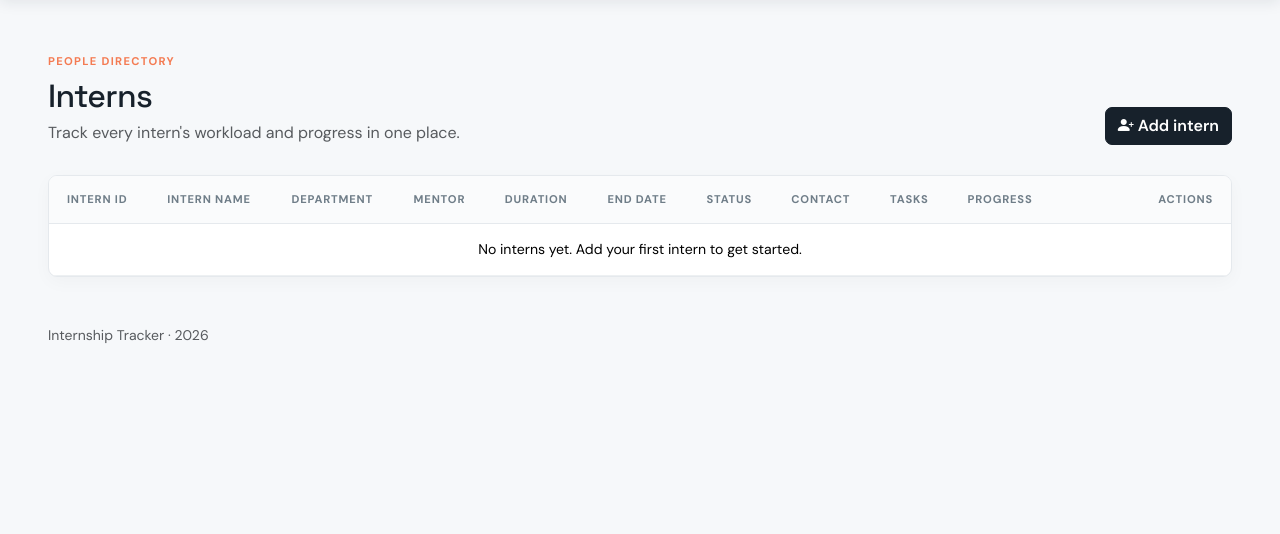
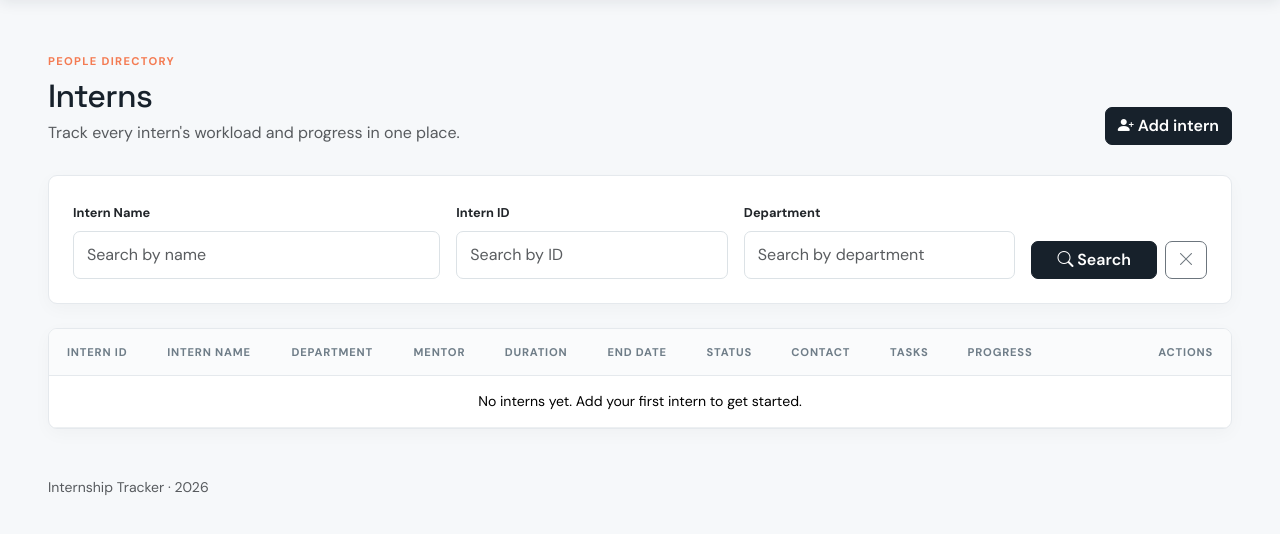
Before and after one commit to Saravanankodi/DesFlyer-INMS-System, a Flask app: template templates/interns.html in a window 1280 px wide. Shown: the part 70-604 px from the top of the page. Run offline with Flask 3, Linux system fonts and the light colour scheme; the template is opened without the code that fills it, so the values that code supplies are empty.

Commit message:
fix the error in dashboard and add filters

```diff
--- a/app.py
+++ b/app.py
@@ -1,3 +1,4 @@
+import calendar
 import json
 from io import BytesIO
 from datetime import date
@@ -24,6 +25,19 @@ STATUSES = ("Pending", "In Progress", "Completed")
 PRIORITIES = ("High", "Medium", "Low")
 
 
+def calculate_end_date(joining_date, duration_months):
+    joining = date.fromisoformat(joining_date)
+    month_index = joining.month - 1 + int(duration_months)
+    year = joining.year + month_index // 12
+    month = month_index % 12 + 1
+    day = min(joining.day, calendar.monthrange(year, month)[1])
+    return date(year, month, day).isoformat()
+
+
+def calculate_intern_status(end_date):
+    return "Active Intern" if date.today().isoformat() <= end_date else "Past Employee"
+
+
 def load_json(path):
     if not path.exists():
         path.write_text("[]", encoding="utf-8")
@@ -40,7 +54,20 @@ def save_json(path, value):
 
 
 def get_data():
-    return load_json(INTERNS_FILE), load_json(TASKS_FILE), load_json(MENTORS_FILE)
+    interns = load_json(INTERNS_FILE)
+    changed = False
+    for intern in interns:
+        duration = intern.get("duration_months")
+        if duration:
+            try:
+                intern["end_date"] = calculate_end_date(intern["joining_date"], int(duration))
+                intern["employment_status"] = calculate_intern_status(intern["end_date"])
+                changed = True
+            except (KeyError, TypeError, ValueError):
+                pass
+    if changed:
+        save_json(INTERNS_FILE, interns)
+    return interns, load_json(TASKS_FILE), load_json(MENTORS_FILE)
 
 
 def is_overdue(task):
@@ -301,11 +328,16 @@ def dashboard():
     pending = sum(task.get("status") == "Pending" for task in tasks)
     in_progress = sum(task.get("status") == "In Progress" for task in tasks)
     overdue = sum(is_overdue(task) for task in tasks)
+    active_interns = sum(intern.get("employment_status") == "Active Intern" for intern in interns)
+    past_employees = sum(intern.get("employment_status") == "Past Employee" for intern in interns)
+    total_departments = len({intern.get("department") for intern in interns if intern.get("department")})
     return render_template("dashboard.html", interns=[intern_summary(i, tasks) for i in interns],
                            tasks=decorate_tasks(tasks, interns), total_interns=len(interns),
                            mentors=mentors, total_mentors=len(mentors), total_tasks=len(tasks),
                            completed=completed, pending=pending, in_progress=in_progress,
-                           overdue=overdue, progress=round(completed / len(tasks) * 100, 1) if tasks else 0)
+                           overdue=overdue, active_interns=active_interns,
+                           past_employees=past_employees, total_departments=total_departments,
+                           progress=round(completed / len(tasks) * 100, 1) if tasks else 0)
 
 
 @app.route("/mentor/dashboard")
@@ -362,13 +394,23 @@ def add_intern():
     interns, _, mentors = get_data()
     if request.method == "POST":
         intern = {field: request.form.get(field, "").strip() for field in
-                  ("id", "name", "email", "phone", "department", "joining_date")}
+                  ("id", "name", "email", "phone", "department", "joining_date", "duration_months")}
         intern["assigned_mentor"] = request.form.get("assigned_mentor", "").strip()
-        if not all(intern.values()):
+        try:
+            duration_months = int(intern["duration_months"])
+            end_date = calculate_end_date(intern["joining_date"], duration_months)
+        except (TypeError, ValueError):
+            duration_months = 0
+            end_date = ""
+        if not all(intern[field] for field in
+                   ("id", "name", "email", "phone", "department", "joining_date")) or duration_months <= 0:
             flash("Please complete every intern field.", "danger")
         elif any(item.get("id") == intern["id"] for item in interns):
             flash("That Intern ID is already in use.", "danger")
         else:
+            intern["duration_months"] = duration_months
+            intern["end_date"] = end_date
+            intern["employment_status"] = calculate_intern_status(end_date)
             interns.append(intern)
             save_json(INTERNS_FILE, interns)
             flash("Intern added successfully.", "success")
@@ -407,6 +449,18 @@ def edit_intern(intern_id):
     if request.method == "POST":
         for field in ("name", "email", "phone", "department", "joining_date"):
             intern[field] = request.form.get(field, "").strip()
+        try:
+            duration_months = int(request.form.get("duration_months", "0"))
+            end_date = calculate_end_date(intern["joining_date"], duration_months)
+        except (TypeError, ValueError):
+            flash("Enter a valid internship duration and joining date.", "danger")
+            return render_template("add_intern.html", intern=intern, mentors=mentors)
+        if duration_months <= 0:
+            flash("Internship duration must be greater than zero.", "danger")
+            return render_template("add_intern.html", intern=intern, mentors=mentors)
+        intern["duration_months"] = duration_months
+        intern["end_date"] = end_date
+        intern["employment_status"] = calculate_intern_status(end_date)
         intern["assigned_mentor"] = request.form.get("assigned_mentor", "").strip()
         save_json(INTERNS_FILE, interns)
         flash("Intern details updated.", "success")
--- a/mentors.json
+++ b/mentors.json
@@ -2,5 +2,9 @@
   {
     "id": "31bd4fb72a",
     "name": "Atchayasri"
+  },
+  {
+    "id": "925c67e57f",
+    "name": "kumar"
   }
 ]
--- a/tasks.json
+++ b/tasks.json
@@ -40,7 +40,7 @@
     "description": "build using python and flask for easy use",
     "deadline": "2026-09-19",
     "priority": "Medium",
-    "status": "In Progress"
+    "status": "Completed"
   },
   {
     "id": "fddc10cef6",
--- a/templates/interns.html
+++ b/templates/interns.html
@@ -7,6 +7,25 @@
         <p class="text-muted">Track every intern's workload and progress in one place.</p>
     </div><a class="btn btn-primary" href="{{ url_for('add_intern') }}"><i class="bi bi-person-plus-fill"></i> Add
         intern</a>
+</div>
+<div class="card mb-4">
+    <div class="card-body p-3 p-lg-4">
+    <div class="row g-3 align-items-end">
+        <div class="col-md-4"><label class="form-label" for="internNameFilter">Intern Name</label><input
+            class="form-control intern-filter" id="internNameFilter" type="search"
+            placeholder="Search by name" autocomplete="off"></div>
+        <div class="col-md-3"><label class="form-label" for="internIdFilter">Intern ID</label><input
+            class="form-control intern-filter" id="internIdFilter" type="search"
+            placeholder="Search by ID" autocomplete="off"></div>
+        <div class="col-md-3"><label class="form-label" for="departmentFilter">Department</label><input
+            class="form-control intern-filter" id="departmentFilter" type="search"
+            placeholder="Search by department" autocomplete="off"></div>
+        <div class="col-md-2 d-flex gap-2"><button class="btn btn-primary flex-grow-1" type="button"
+            id="searchInterns"><i class="bi bi-search"></i> Search</button><button
+            class="btn btn-outline-secondary" type="button" id="clearInternFilters"
+            title="Clear filters" aria-label="Clear filters"><i class="bi bi-x-lg"></i></button></div>
+    </div>
+    </div>
 </div>
 <div class="card table-card">
     <div class="table-responsive">
@@ -27,7 +46,8 @@
                 </tr>
             </thead>
             <tbody>
-                {% for intern in interns %}<tr>
+                {% for intern in interns %}<tr class="intern-row" data-name="{{ intern.name|lower }}"
+                    data-intern-id="{{ intern.id|lower }}" data-department="{{ intern.department|lower }}">
                     <td>{{ intern.id }}</td>
                     <td><strong>{{ intern.name }}</strong></td>
                     <td><span class="badge badge-soft">{{ intern.department }}</span></td>
@@ -54,10 +74,42 @@
                                     class="bi bi-trash3"></i></button></form>
                     </td>
                 </tr>
-                {% else %}<tr>
+                {% else %}<tr class="initial-empty-row">
                     <td colspan="11" class="empty-state">No interns yet. Add your first intern to get started.</td>
                 </tr>{% endfor %}</tbody>
         </table>
+        <div id="noInternMatches" class="empty-state d-none">No interns found.</div>
     </div>
 </div>
+<script>
+    const internRows = [...document.querySelectorAll('.intern-row')];
+    const noInternMatches = document.getElementById('noInternMatches');
+    const filterInputs = {
+        name: document.getElementById('internNameFilter'),
+        id: document.getElementById('internIdFilter'),
+        department: document.getElementById('departmentFilter')
+    };
+
+    function filterInterns() {
+        const filters = Object.fromEntries(Object.entries(filterInputs).map(([key, input]) => [
+            key, input.value.trim().toLowerCase()
+        ]));
+        let visible = 0;
+        internRows.forEach((row) => {
+            const matches = (!filters.name || row.dataset.name.includes(filters.name)) &&
+                (!filters.id || row.dataset.internId.includes(filters.id)) &&
+                (!filters.department || row.dataset.department.includes(filters.department));
+            row.classList.toggle('d-none', !matches);
+            visible += matches;
+        });
+        noInternMatches.classList.toggle('d-none', visible !== 0 || internRows.length === 0);
+    }
+
+    document.getElementById('searchInterns').addEventListener('click', filterInterns);
+    Object.values(filterInputs).forEach((input) => input.addEventListener('input', filterInterns));
+    document.getElementById('clearInternFilters').addEventListener('click', () => {
+        Object.values(filterInputs).forEach((input) => { input.value = ''; });
+        filterInterns();
+    });
+</script>
 {% endblock %}
```
Also changed, not shown: interns.json (+22 -6 lines), templates/add_intern.html (+24 -0 lines).
